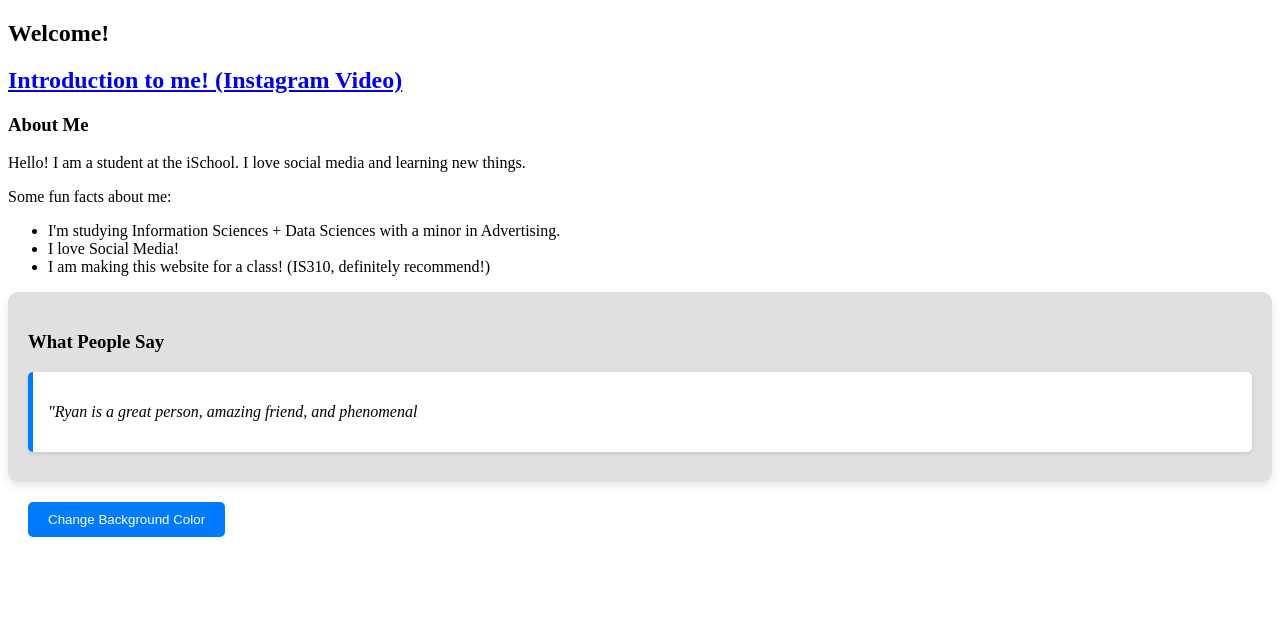
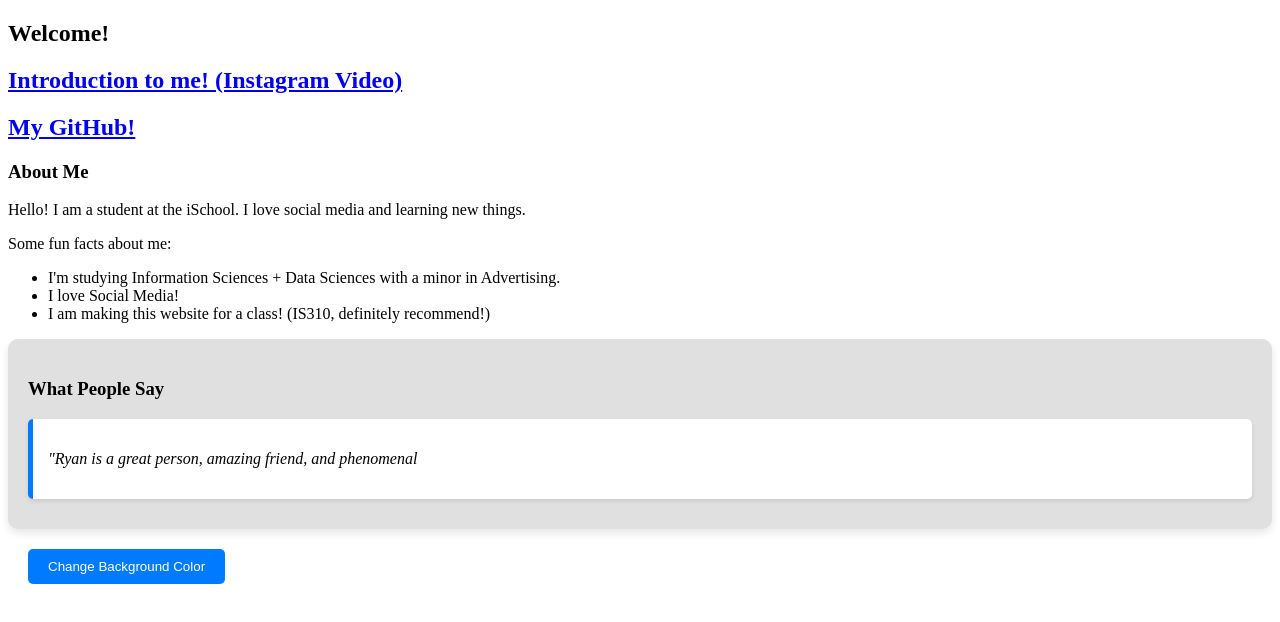
Before and after one commit to ryanpearlman1/ryanpearlman1.github.io, a plain HTML site: page index.html in a window 1280 px wide. Drawn offline with Linux system fonts and the light colour scheme.

Commit message:
add github link

```diff
--- a/index.html
+++ b/index.html
@@ -7,6 +7,7 @@
 <body>
     <h2>Welcome!</h2>
     <h2><a href="https://www.instagram.com/p/C0mo-TCvOCe/?igsh=MTJydGtoODRzMTJ5dA%3D%3D&img_index=1">Introduction to me! (Instagram Video)</a></h2>
+    <h2><a href="https://github.com/ryanpearlman1">My GitHub!</a></h2>
 
     <h3>About Me</h3>
     <p>Hello! I am a student at the iSchool. I love social media and learning new things.</p>
```
